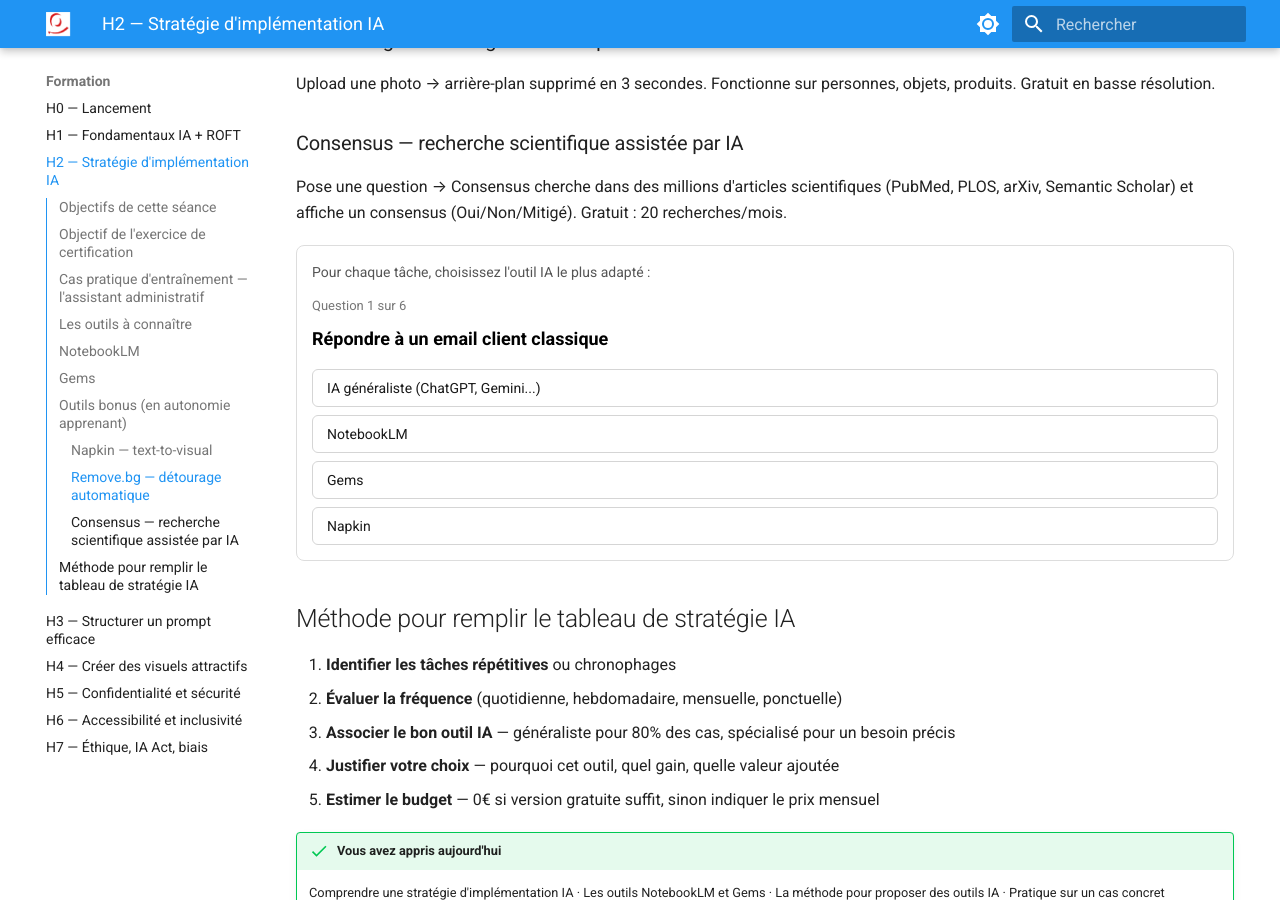
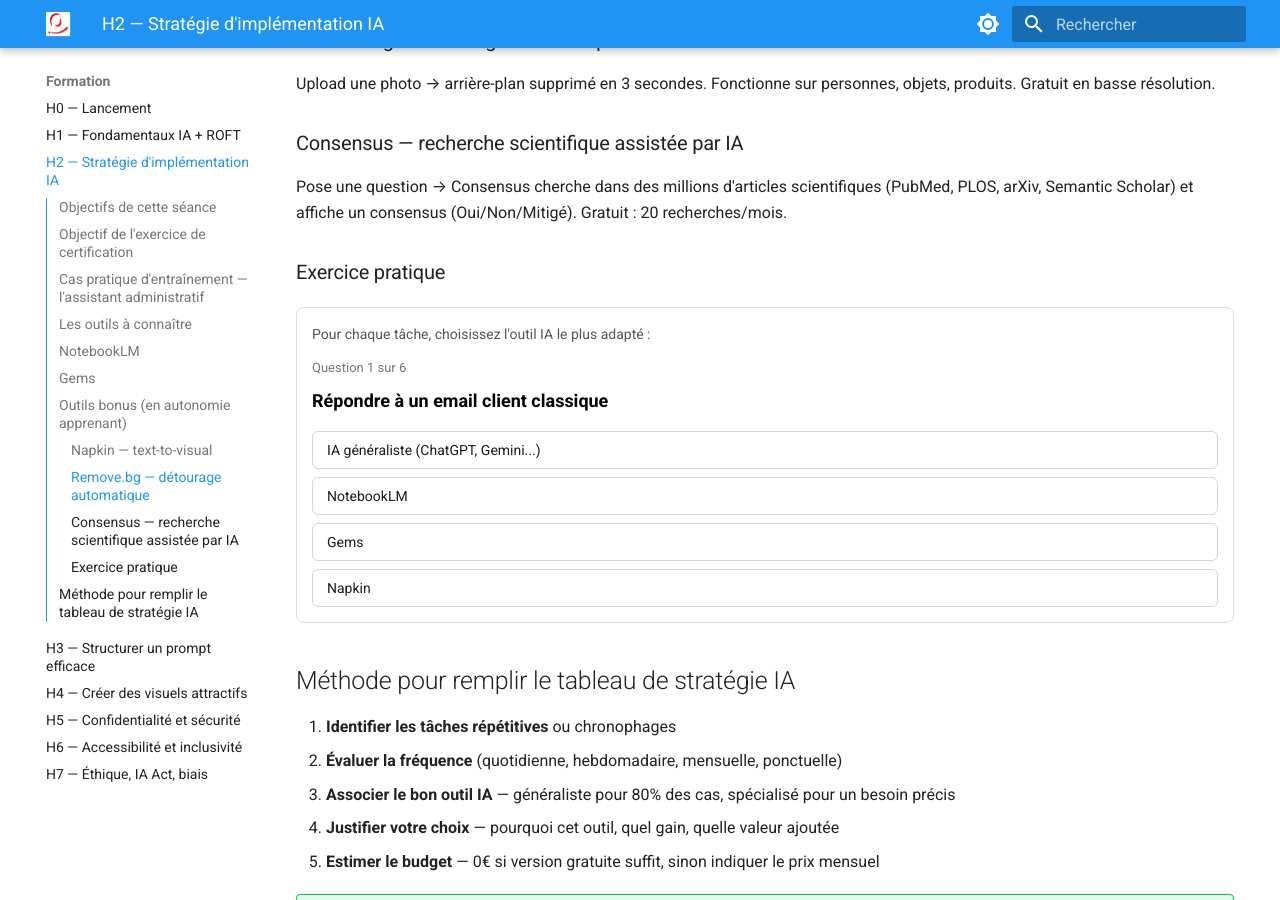
Before and after one commit to pierre-l-hue/wiki-formation-ia, an MkDocs documentation site: the page built from docs/formation/h2.md, in a window 1280 px wide and 900 px high, scrolled down 2942 px. Built offline with MkDocs 1.6.1 and Material for MkDocs 9.7.7, drawn with Linux system fonts in a browser that asks for light colours.

Commit message:
Add practical exercise section to h2.md
Added a new section for practical exercises in the document.

```diff
--- a/docs/formation/h2.md
+++ b/docs/formation/h2.md
@@ -93,6 +93,8 @@
 
 Pose une question → Consensus cherche dans des millions d'articles scientifiques (PubMed, PLOS, arXiv, Semantic Scholar) et affiche un consensus (Oui/Non/Mitigé). Gratuit : 20 recherches/mois.
 
+
+### Exercice pratique
 <!-- ==================================================== -->
 <!-- DEBUT DU MINI-JEU : QUEL OUTIL POUR QUELLE TACHE ?   -->
 <!-- ==================================================== -->
```
